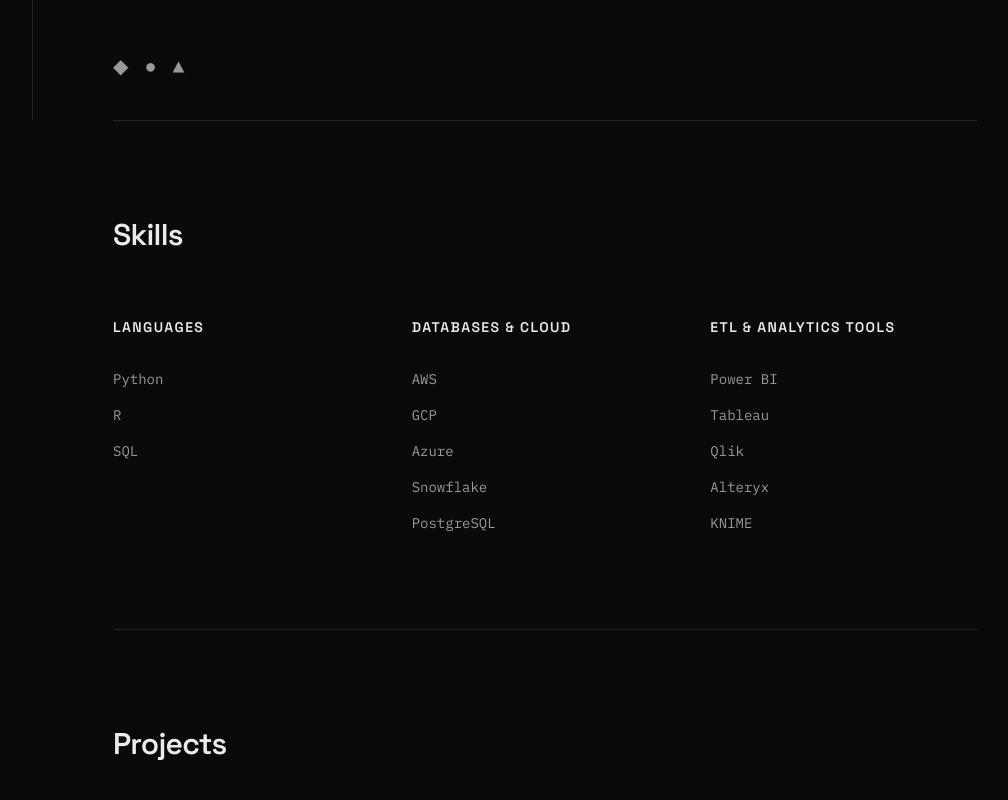
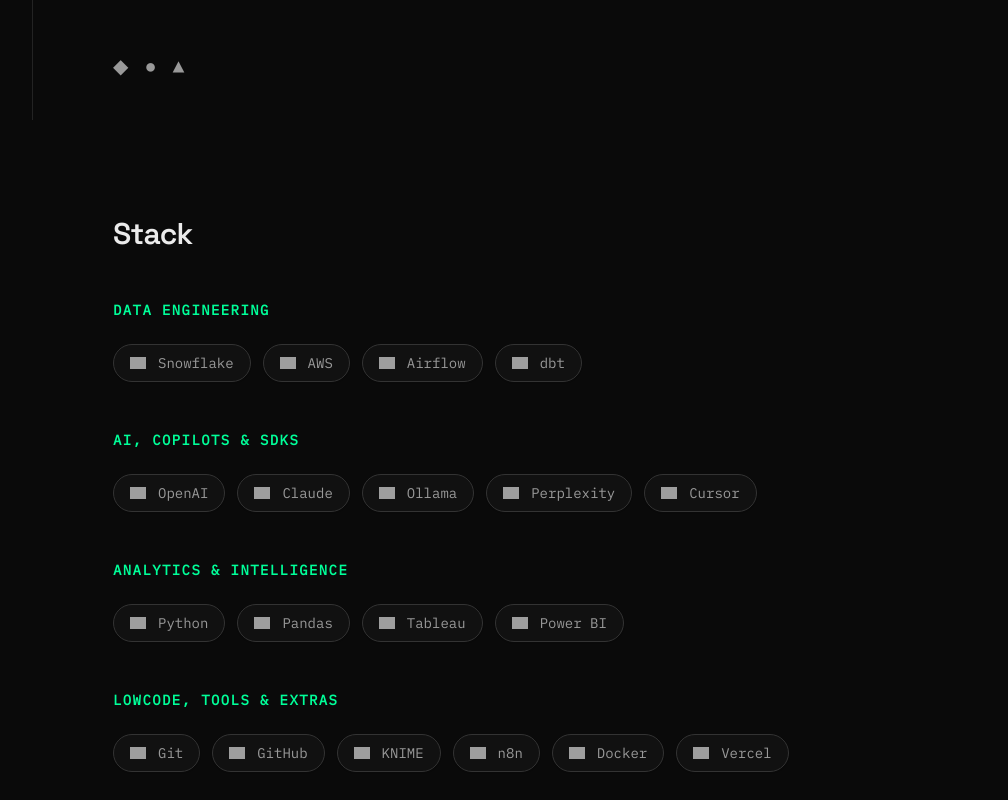
Before and after one commit to anchan26/data-portfolio, a React (Vite) app: page / in a window 1280 px wide. Shown: the part 680-1480 px from the top of the page, without its empty margins (207-1215 px from the left). Built offline with nearby package versions, Linux system fonts and the light colour scheme; grey boxes are pictures that could not be loaded.

Commit message:
Update: Hero section with AI focus and new Pill-based Skills layout

```diff
--- a/src/components/portfolio/HeroSection.tsx
+++ b/src/components/portfolio/HeroSection.tsx
@@ -74,15 +74,16 @@
         </h1>
 
         {/* Role */}
-        <h2 className="text-xl md:text-2xl text-primary font-mono mb-16">
-          Data Engineer
+        <h2 className="text-xl md:text-2xl text-primary font-mono mb-12">
+          Data & AI Engineer
         </h2>
 
-        {/* Tagline */}
-        <div className="flex items-center gap-6 mb-16">
-          <div className="w-16 h-[1px] bg-subtle"></div>
-          <p className="font-mono text-sm md:text-base text-foreground/80">
-            Building scalable data systems across regulated environments.
+        {/* Updated Tagline / Bio */}
+        <div className="flex flex-col md:flex-row md:items-start gap-4 md:gap-6 mb-16 max-w-3xl">
+          <div className="w-16 h-[1px] bg-subtle mt-3 shrink-0 hidden md:block"></div>
+          <p className="font-mono text-sm md:text-base text-foreground/80 leading-relaxed">
+            I’m a <span className="text-heading font-semibold">Data Engineer</span> focused on architecting scalable, high-integrity data systems.
+            Currently, I am deeply interested in <span className="text-heading font-semibold">AI Engineering</span>, exploring how to move LLMs from experimental notebooks into robust, real-world production environments.
           </p>
         </div>
 
--- a/src/components/portfolio/SkillsSection.tsx
+++ b/src/components/portfolio/SkillsSection.tsx
@@ -2,46 +2,88 @@
 
 const skillCategories = [
   {
-    title: 'LANGUAGES',
-    skills: ['Python', 'R', 'SQL']
+    label: "DATA ENGINEERING",
+    items: [
+      { n: 'Snowflake', s: 'snowflake' },
+      { n: 'AWS', s: 'amazonaws' },
+      { n: 'Airflow', s: 'apacheairflow' },
+      { n: 'dbt', s: 'dbt' },
+
+    ]
   },
   {
-    title: 'DATABASES & CLOUD',
-    skills: ['AWS', 'GCP', 'Azure', 'Snowflake', 'PostgreSQL']
+    label: "AI, COPILOTS & SDKS",
+    items: [
+      { n: 'OpenAI', s: 'openai' },
+      { n: 'Claude', s: 'anthropic' },
+      { n: 'Ollama', s: 'ollama' },
+      { n: 'Perplexity', s: 'perplexity' },
+      { n: 'Cursor', s: 'cursor' }
+
+    ]
   },
   {
-    title: 'ETL & ANALYTICS TOOLS',
-    skills: ['Power BI', 'Tableau', 'Qlik', 'Alteryx', 'KNIME']
+    label: "ANALYTICS & INTELLIGENCE",
+    items: [
+      { n: 'Python', s: 'python' },
+      { n: 'Pandas', s: 'pandas' },
+      { n: 'Tableau', s: 'tableau' },
+      { n: 'Power BI', s: 'powerbi' }
+    ]
+  },
+  {
+    label: "LOWCODE, TOOLS & EXTRAS",
+    items: [
+      { n: 'Git', s: 'git' },
+      { n: 'GitHub', s: 'github' },
+      { n: 'KNIME', s:   'knime' },
+      { n: 'n8n', s: 'n8n' },
+      { n: 'Docker', s: 'docker' },
+      { n: 'Vercel', s: 'vercel' }
+    ]
   }
 ];
 
 export default function SkillsSection() {
   return (
-    <section id="skills" className="py-24 border-t border-subtle">
-      <h2 className="text-3xl mb-16 font-bold text-heading">Skills</h2>
+    <section id="skills" className="py-24 border-b border-subtle/20">
+      <motion.h2
+        initial={{ opacity: 0, x: -20 }}
+        whileInView={{ opacity: 1, x: 0 }}
+        viewport={{ once: true }}
+        className="text-3xl font-bold text-heading mb-12"
+      >
+        Stack
+      </motion.h2>
 
-      <div className="grid grid-cols-1 md:grid-cols-3 gap-12 md:gap-8">
-        {skillCategories.map((category, idx) => (
+      <div className="space-y-12">
+        {skillCategories.map((cat, idx) => (
           <motion.div
-            key={idx}
+            key={cat.label}
             initial={{ opacity: 0, y: 20 }}
             whileInView={{ opacity: 1, y: 0 }}
-            viewport={{ once: true, margin: "-50px" }}
-            transition={{ duration: 0.5, delay: idx * 0.15 }}
+            viewport={{ once: true }}
+            transition={{ delay: idx * 0.1 }}
           >
-            {/* Category Header */}
-            <h3 className="text-sm font-bold tracking-widest text-heading uppercase mb-8">
-              {category.title}
+            <h3 className="text-sm font-mono text-primary uppercase tracking-widest mb-6">
+              {cat.label}
             </h3>
-
-            {/* Skills List */}
-            <ul className="space-y-4">
-              {category.skills.map((skill, i) => (
-                <li key={i} className="font-mono text-sm text-foreground/70 hover:text-primary transition-colors cursor-default">
-                  {skill}
-                </li>
+            <div className="flex flex-wrap gap-3">
+              {cat.items.map((item) => (
+                <div
+                  key={item.n}
+                  className="flex items-center gap-3 bg-[#111] border border-[#333] px-4 py-2 rounded-full shadow-sm hover:border-primary/50 transition-colors cursor-default"
+                >
+                  <img
+                    src={`https://cdn.simpleicons.org/${item.s}`}
+                    className="w-4 h-4 object-contain"
+                    alt={`${item.n} logo`}
+                    loading="lazy"
+                  />
+                  <span className="text-sm font-medium text-foreground/90">{item.n}</span>
+                </div>
               ))}
-            </ul>
+            </div>
           </motion.div>
         ))}
       </div>
```
